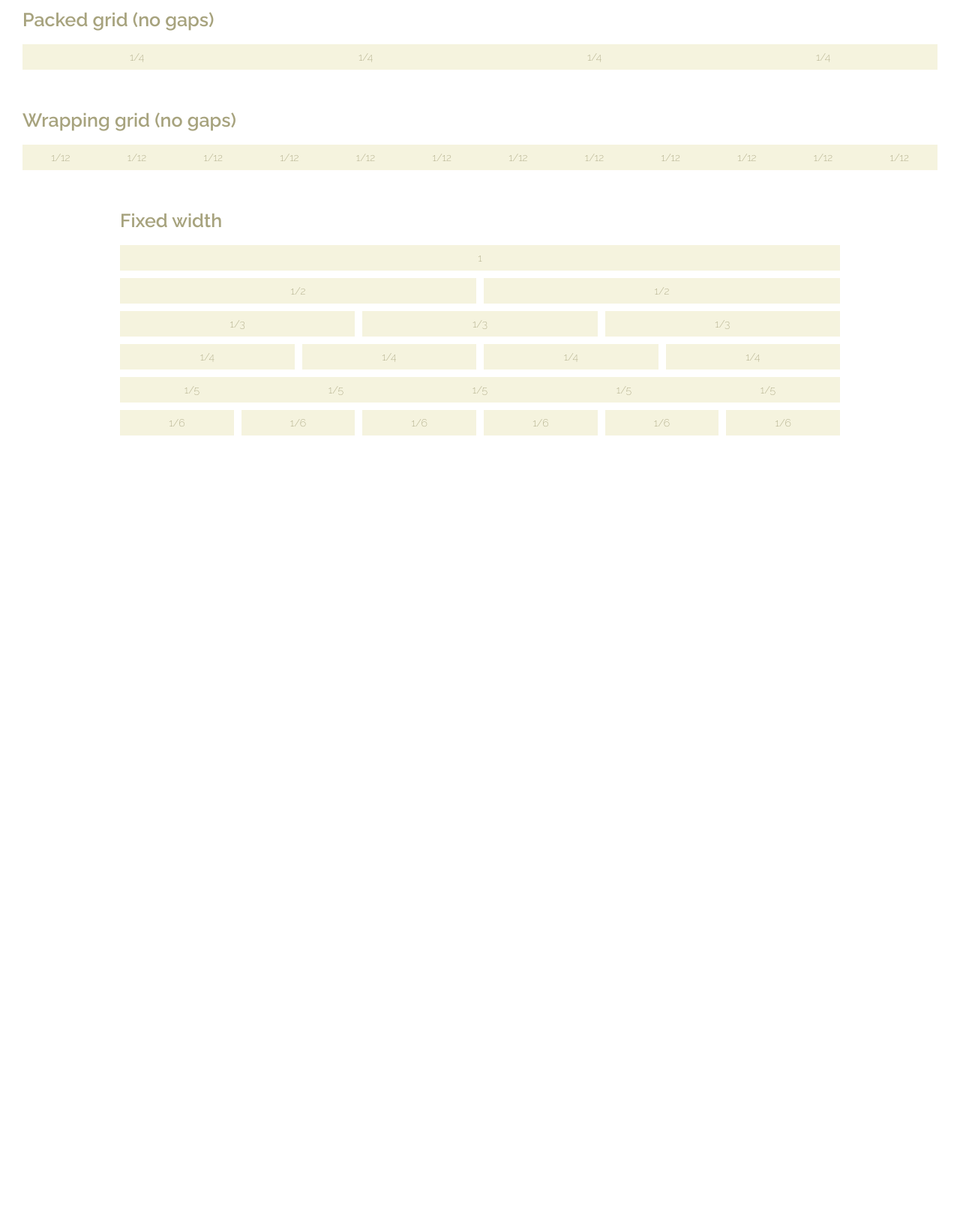
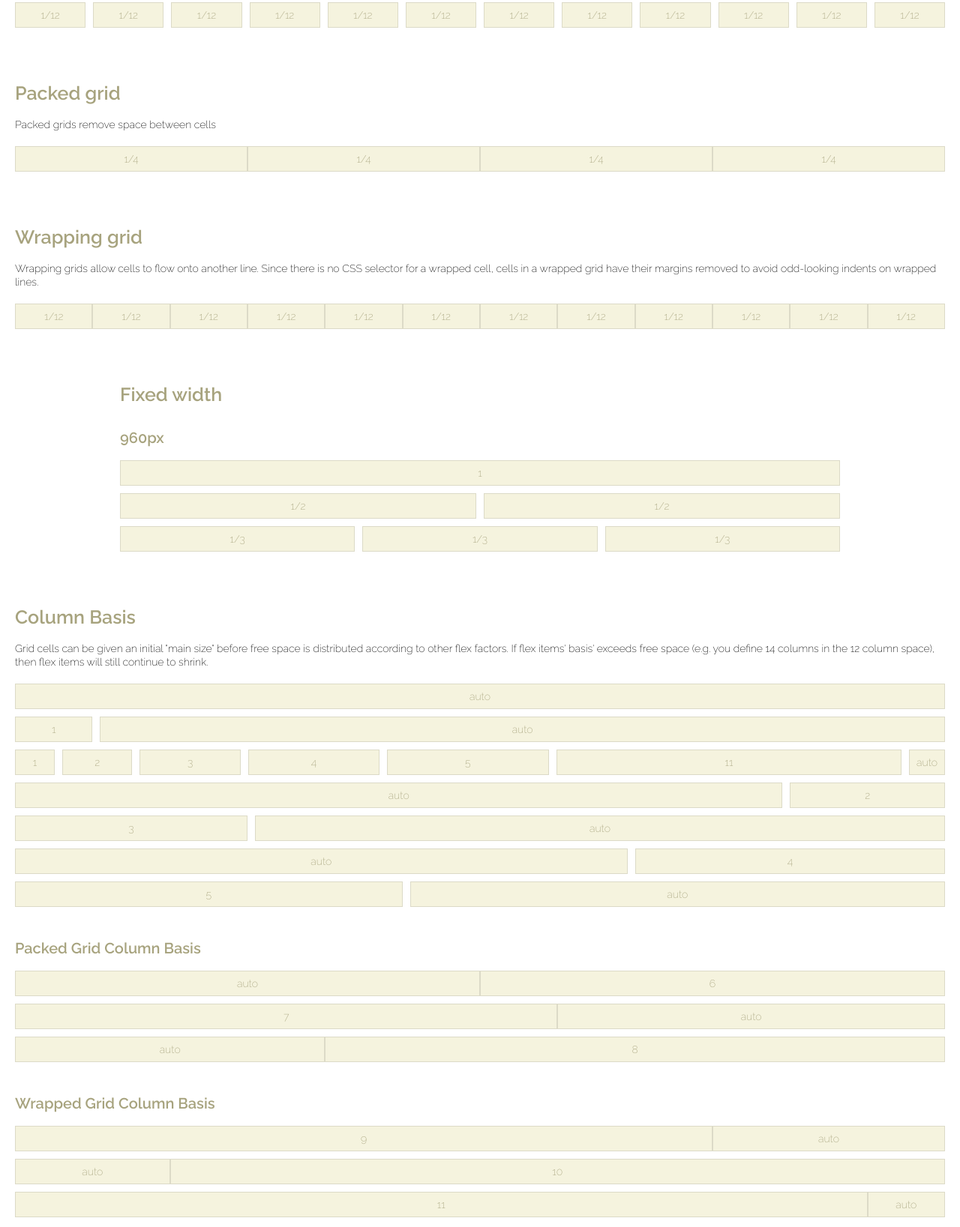
Before and after one commit to chazsolo/hyaline, a plain HTML site: page src/grid.html in a window 1280 px wide. Shown: the part 704-2341 px from the top of the page at 75% size. Before the commit the page ends 1315 px from the top, so only its background shows below. Drawn offline with nearby package versions, Linux system fonts and the light colour scheme; files that its build step writes are made by us from their sources.

Commit message:
Added lots of grid examples; reworked grid spacing and variables

```diff
--- a/src/css/grid.less
+++ b/src/css/grid.less
@@ -1,3 +1,5 @@
+@import "variables.less";
+
 .hyaline {
     .grid {
         // all grids are flex-boxes by default
@@ -6,37 +8,24 @@
         // grids default to row direction
         flex-direction: row;
 
-        margin-bottom: 1rem;
-
         // Rules for children
         .cell {
             padding: @grid-gap;
             background: @demo-bg;
             color: @demo-c;
+            box-shadow: 0 0 0 1px rgba(0,0,0,0.1) inset;
 
+            margin: 0 (@grid-gap / 2) @grid-gap (@grid-gap / 2);
+
+            // default flex values
             flex: 1 1 0;
 
-            & + .cell {
-                margin-left: @grid-gap;
-            }
+            // this will generate classes of .span-# given the number of grid columns
+            .generate-columns(@grid-columns);
 
-            // Cell modifiers
-            &.set {
-                flex: 0 0 auto !important;
-            }
-
-            // todo consider revise or taking this out
-            &.one-half { width: percentage(1/2); }
-            &.one-third { width: percentage(1/3); }
-            &.one-fourth { width: percentage(1/4); }
-            &.one-fifth { width: percentage(1/5); }
-            &.one-sixth { width: percentage(1/6); }
-            &.one-seventh { width: percentage(1/7); }
-            &.one-eigth { width: percentage(1/8); }
-            &.one-ninth { width: percentage(1/9); }
-            &.one-tenth { width: percentage(1/10); }
-            &.one-eleventh { width: percentage(1/11); }
-            &.one-twelfth { width: percentage(1/12); }
+            // remove some margins
+            &:first-child { margin-left: 0; }
+            &:last-child { margin-right: 0; }
         }
 
         // Grid Modifiers
@@ -45,21 +34,38 @@
 
         &.wrap {
             flex-wrap: wrap;
-
-            // since there is no selector for wrapped flex items, it
-            // might be best to remove any margin on possibly wrapped items
-            // and let the user define those layouts within the wrapped
-            // items instead
             .cell {
-                margin: 0;
+                margin-left: 0;
+                margin-right: 0;
             }
         }
 
-        // clear gutters on packed items
+        // clear gutters on packed grid cells
         &.packed {
             .cell {
-                margin: 0;
+                margin-right: 0;
+                margin-left: 0;
             }
+        }
+
+        &.space-around {
+            justify-content: space-around;
+        }
+        &.space-between {
+            justify-content: space-between;
         }
     }
 }
+
+//
+// functions
+//
+
+// generate classes of format /.span-#/ depending on the number of grid columns
+.generate-columns(@n, @i: 1) when (@i =< @n) {
+    &.span-@{i} {
+        flex: 0 1 (@i * 100% / @n);
+    }
+
+    .generate-columns(@n, (@i + 1));
+}
--- a/src/css/hyaline.less
+++ b/src/css/hyaline.less
@@ -11,9 +11,8 @@
 
 // helpers
 .hyaline {
-
     section {
-        padding: 1rem 2rem;
+        padding: 1rem;
 
         & + section {
             margin-top: 1rem;
--- a/src/css/type.less
+++ b/src/css/type.less
@@ -1,7 +1,7 @@
 .hyaline {
     h1, h2, h3, h4, h5, h6 {
         font-weight: 600;
-        margin: 1.5rem 0 2rem;
+        margin: 3.5rem 0 2rem;
         color: @demo-c;
     }
     h1 { font-size: 3rem; }
@@ -10,4 +10,47 @@
     h4 { font-size: 1.8rem; }
     h5 { font-size: 1.6rem; }
     h6 { font-size: 1.4rem; }
+
+    code, pre {
+        text-align: left;
+        white-space: pre-wrap;
+        word-wrap: break-word;
+    }
+
+    pre {
+        width: 50%;
+
+        code {
+            line-height: 1.6rem;
+            font-size: 1.2rem;
+        }
+
+        code[data-type]:after {
+            content: attr(data-type);
+            display: block;
+            text-align: right;
+            font-size: smaller;
+            padding-top: 5px;
+        }
+    }
+
+    code, samp, kbd {
+        font-family: "Courier New", Courier, monospace, sans-serif;
+        text-align: left;
+        color: #555;
+    }
+
+    p {
+        font-size: 1.4rem;
+        line-height: 1.8rem;
+        margin: 2rem 0;
+
+        &:first-child {
+            margin-top: 0;
+        }
+
+        &:last-child {
+            margin-bottom: 0;
+        }
+    }
 }
--- a/src/css/variables.less
+++ b/src/css/variables.less
@@ -1,5 +1,6 @@
-// general variables
+// grid
 @grid-gap: 1rem;
+@grid-columns: 12;
 
 // colors
 @demo-bg: lighten(rgb(239, 236, 202), 5%);
--- a/src/grid.html
+++ b/src/grid.html
@@ -5,18 +5,24 @@
     <title>Hyaline - Grid</title>
 
     <link href='http://fonts.googleapis.com/css?family=Raleway:100,400,200,600,900' rel='stylesheet' type='text/css'>
+    <link rel="stylesheet" href="//cdnjs.cloudflare.com/ajax/libs/highlight.js/8.6/styles/default.min.css">
     <link href="css/hyaline.css" rel="stylesheet" media="all">
     <style type="text/css">
         .example {
             padding: 1rem;
         }
     </style>
+
+    <script src="http://code.jquery.com/jquery-2.1.4.min.js"></script>
+    <script src="//cdnjs.cloudflare.com/ajax/libs/highlight.js/8.6/highlight.min.js"></script>
 </head>
 <body class="hyaline example">
     <h1>Flexbox Grid System</h1>
 
     <section>
         <h2>Generic fluid grid (with gaps)</h2>
+
+        <p>There is no limit to the number of cells within a grid</p>
 
         <div class="grid center-text">
             <div class="cell">1</div>
@@ -134,7 +140,14 @@
     </section>
 
     <section>
-        <h2>Packed grid (no gaps)</h2>
+        <h2>Packed grid</h2>
+
+<!--<pre><code class="html" data-type="html">&lt;div class="packed grid"&gt;
+  &lt;div class="cell"&gt;&lt;/div&gt;
+  &lt;div class="cell"&gt;&lt;/div&gt;
+&lt;/div&gt;</code></pre>-->
+
+        <p>Packed grids remove space between cells</p>
 
         <div class="packed grid center-text">
             <div class="cell">1/4</div>
@@ -145,7 +158,11 @@
     </section>
 
     <section>
-        <h2>Wrapping grid (no gaps)</h2>
+        <h2>Wrapping grid</h2>
+
+        <p>Wrapping grids allow cells to flow onto another line. Since there is no CSS selector
+        for a wrapped cell, cells in a wrapped grid have their margins removed to avoid odd-looking
+        indents on wrapped lines.</p>
 
         <div class="wrap grid center-text">
             <div class="cell">1/12</div>
@@ -167,6 +184,8 @@
         <div class="fixed-width">
             <h2>Fixed width</h2>
 
+            <h3>960px</h3>
+
             <div class="grid center-text">
                 <div class="cell">1</div>
             </div>
@@ -181,31 +200,94 @@
                 <div class="cell">1/3</div>
                 <div class="cell">1/3</div>
             </div>
+        </div>
+    </section>
+
+    <section>
+        <h2>Column Basis</h2>
+
+        <p>Grid cells can be given an initial "main size" before free space is distributed according to
+        other flex factors.  If flex items' basis' exceeds free space (e.g. you define 14 columns in the
+        12 column space), then flex items will still continue to shrink.</p>
 
         <div class="grid center-text">
-                <div class="cell">1/4</div>
-                <div class="cell">1/4</div>
-                <div class="cell">1/4</div>
-                <div class="cell">1/4</div>
+            <div class="cell">auto</div>
+        </div>
+
+        <div class="grid center-text">
+            <div class="cell span-1">1</div>
+            <div class="cell">auto</div>
+        </div>
+
+        <div class="grid center-text">
+            <div class="cell span-1">1</div>
+            <div class="cell span-2">2</div>
+            <div class="cell span-3">3</div>
+            <div class="cell span-4">4</div>
+            <div class="cell span-5">5</div>
+            <div class="cell span-11">11</div>
+            <div class="cell">auto</div>
+        </div>
+
+        <div class="grid center-text">
+            <div class="cell">auto</div>
+            <div class="cell span-2">2</div>
+        </div>
+
+        <div class="grid center-text">
+            <div class="cell span-3">3</div>
+            <div class="cell">auto</div>
+        </div>
+
+        <div class="grid center-text">
+            <div class="cell">auto</div>
+            <div class="cell span-4">4</div>
+        </div>
+
+        <div class="grid center-text">
+            <div class="cell span-5">5</div>
+            <div class="cell">auto</div>
+        </div>
+
+        <h3>Packed Grid Column Basis</h3>
+
+        <div class="grid packed center-text">
+            <div class="cell">auto</div>
+            <div class="cell span-6">6</div>
         </div>
 
         <div class="grid packed center-text">
-                <div class="cell">1/5</div>
-                <div class="cell">1/5</div>
-                <div class="cell">1/5</div>
-                <div class="cell">1/5</div>
-                <div class="cell">1/5</div>
+            <div class="cell span-7">7</div>
+            <div class="cell">auto</div>
         </div>
 
-            <div class="grid center-text">
-                <div class="cell">1/6</div>
-                <div class="cell">1/6</div>
-                <div class="cell">1/6</div>
-                <div class="cell">1/6</div>
-                <div class="cell">1/6</div>
-                <div class="cell">1/6</div>
+        <div class="grid packed center-text">
+            <div class="cell">auto</div>
+            <div class="cell span-8">8</div>
         </div>
+
+        <h3>Wrapped Grid Column Basis</h3>
+
+        <div class="grid wrap center-text">
+            <div class="cell span-9">9</div>
+            <div class="cell">auto</div>
+        </div>
+
+        <div class="grid wrap center-text">
+            <div class="cell">auto</div>
+            <div class="cell span-10">10</div>
+        </div>
+
+        <div class="grid wrap center-text">
+            <div class="cell span-11">11</div>
+            <div class="cell">auto</div>
         </div>
     </section>
+
+    <script type="text/javascript">
+        $(document).ready(function() {
+            hljs.initHighlightingOnLoad();
+        });
+    </script>
 </body>
 </html>
```
Lines whose indentation alone changed are shown as unchanged.
